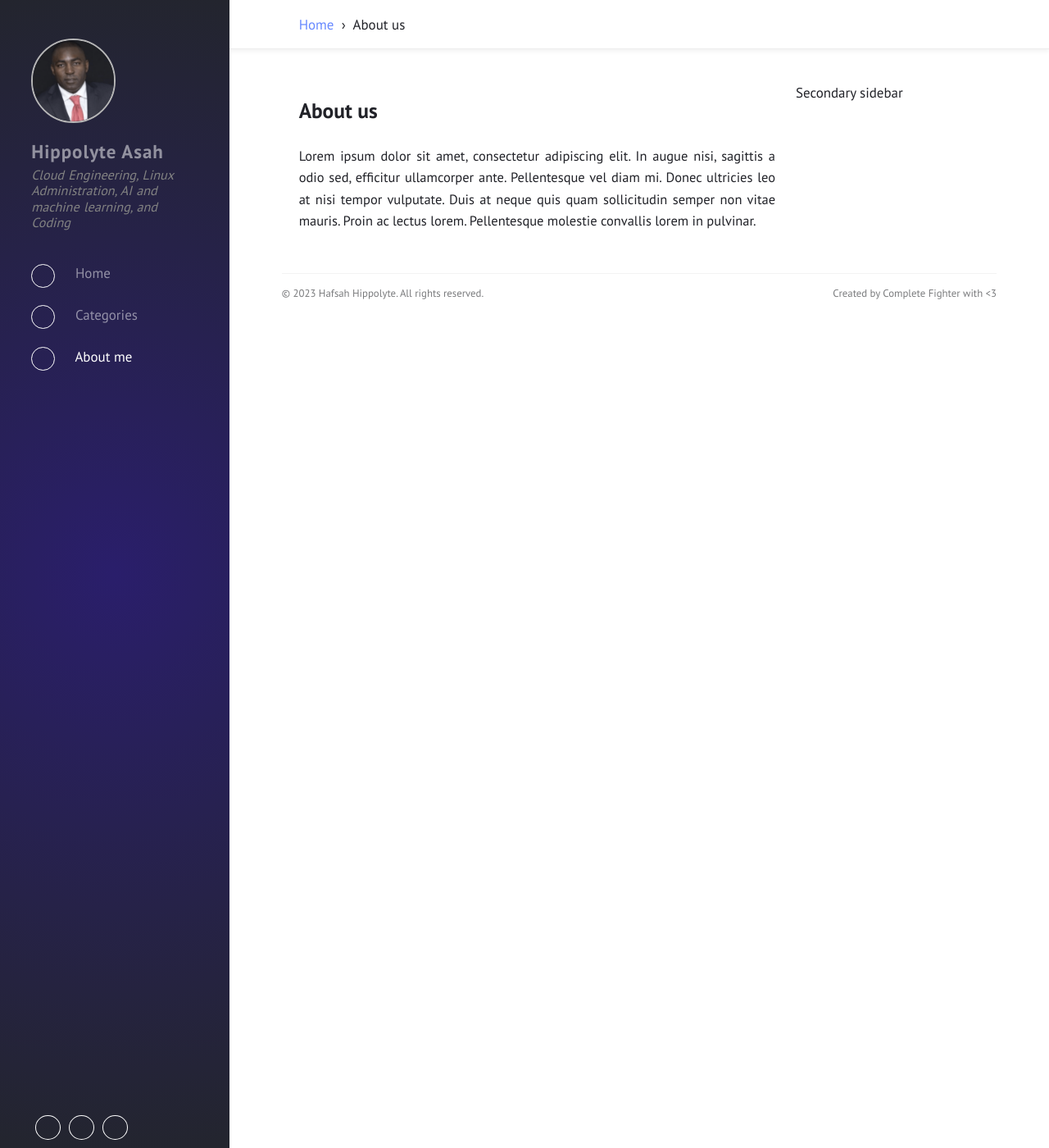
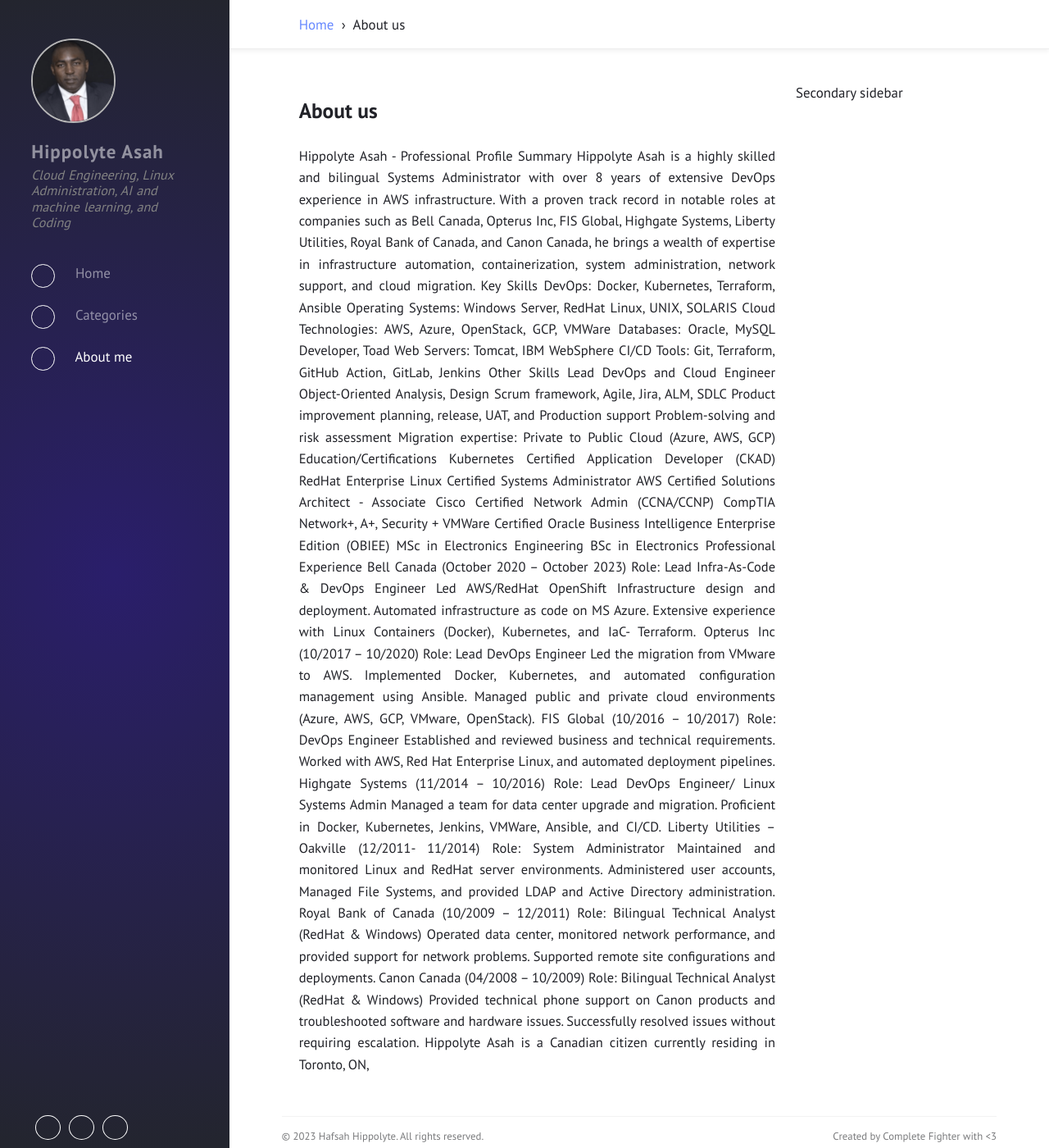
Before and after one commit to hfasah/hfasah.github.io, a Jekyll site: the page built from about.html, in a window 1280 px wide and 1400 px high. Shown: the whole window at 82% size. Built offline with Jekyll 4.4.1, drawn with Linux system fonts in a browser that asks for light colours.

Commit message:
Update about.html

```diff
--- a/_includes/about.html
+++ b/_includes/about.html
@@ -1,9 +1,66 @@
 <div class="main-outer-wrapper">
     <div class="main-content">
           <h2>{{ page.title }}</h2>
-          <p>Lorem ipsum dolor sit amet, consectetur adipiscing elit. In augue nisi, sagittis a odio sed, efficitur ullamcorper ante.
-              Pellentesque vel diam mi. Donec ultricies leo at nisi tempor vulputate. Duis at neque quis quam sollicitudin semper
-              non vitae mauris. Proin ac lectus lorem. Pellentesque molestie convallis lorem in pulvinar.</p>
+          <p>Hippolyte Asah - Professional Profile
+Summary
+Hippolyte Asah is a highly skilled and bilingual Systems Administrator with over 8 years of extensive DevOps experience in AWS infrastructure. With a proven track record in notable roles at companies such as Bell Canada, Opterus Inc, FIS Global, Highgate Systems, Liberty Utilities, Royal Bank of Canada, and Canon Canada, he brings a wealth of expertise in infrastructure automation, containerization, system administration, network support, and cloud migration.
+
+Key Skills
+DevOps: Docker, Kubernetes, Terraform, Ansible
+Operating Systems: Windows Server, RedHat Linux, UNIX, SOLARIS
+Cloud Technologies: AWS, Azure, OpenStack, GCP, VMWare
+Databases: Oracle, MySQL Developer, Toad
+Web Servers: Tomcat, IBM WebSphere
+CI/CD Tools: Git, Terraform, GitHub Action, GitLab, Jenkins
+Other Skills
+Lead DevOps and Cloud Engineer
+Object-Oriented Analysis, Design
+Scrum framework, Agile, Jira, ALM, SDLC
+Product improvement planning, release, UAT, and Production support
+Problem-solving and risk assessment
+Migration expertise: Private to Public Cloud (Azure, AWS, GCP)
+Education/Certifications
+Kubernetes Certified Application Developer (CKAD)
+RedHat Enterprise Linux Certified Systems Administrator
+AWS Certified Solutions Architect - Associate
+Cisco Certified Network Admin (CCNA/CCNP)
+CompTIA Network+, A+, Security +
+VMWare Certified
+Oracle Business Intelligence Enterprise Edition (OBIEE)
+MSc in Electronics Engineering
+BSc in Electronics
+Professional Experience
+Bell Canada (October 2020 – October 2023)
+Role: Lead Infra-As-Code & DevOps Engineer
+Led AWS/RedHat OpenShift Infrastructure design and deployment.
+Automated infrastructure as code on MS Azure.
+Extensive experience with Linux Containers (Docker), Kubernetes, and IaC- Terraform.
+Opterus Inc (10/2017 – 10/2020)
+Role: Lead DevOps Engineer
+Led the migration from VMware to AWS.
+Implemented Docker, Kubernetes, and automated configuration management using Ansible.
+Managed public and private cloud environments (Azure, AWS, GCP, VMware, OpenStack).
+FIS Global (10/2016 – 10/2017)
+Role: DevOps Engineer
+Established and reviewed business and technical requirements.
+Worked with AWS, Red Hat Enterprise Linux, and automated deployment pipelines.
+Highgate Systems (11/2014 – 10/2016)
+Role: Lead DevOps Engineer/ Linux Systems Admin
+Managed a team for data center upgrade and migration.
+Proficient in Docker, Kubernetes, Jenkins, VMWare, Ansible, and CI/CD.
+Liberty Utilities – Oakville (12/2011- 11/2014)
+Role: System Administrator
+Maintained and monitored Linux and RedHat server environments.
+Administered user accounts, Managed File Systems, and provided LDAP and Active Directory administration.
+Royal Bank of Canada (10/2009 – 12/2011)
+Role: Bilingual Technical Analyst (RedHat & Windows)
+Operated data center, monitored network performance, and provided support for network problems.
+Supported remote site configurations and deployments.
+Canon Canada (04/2008 – 10/2009)
+Role: Bilingual Technical Analyst (RedHat & Windows)
+Provided technical phone support on Canon products and troubleshooted software and hardware issues.
+Successfully resolved issues without requiring escalation.
+Hippolyte Asah is a Canadian citizen currently residing in Toronto, ON, </p>
 
 
     </div>
```
